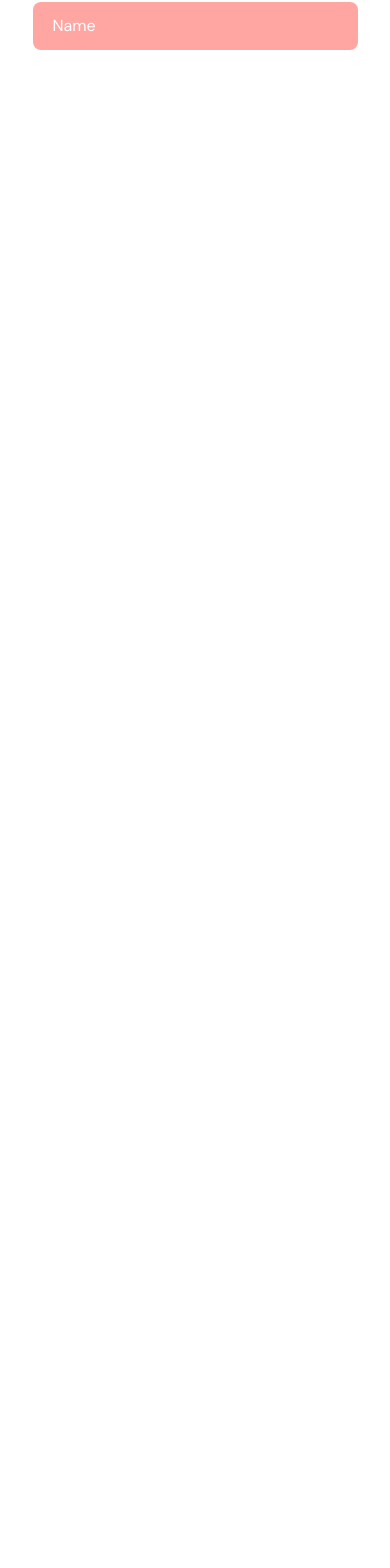
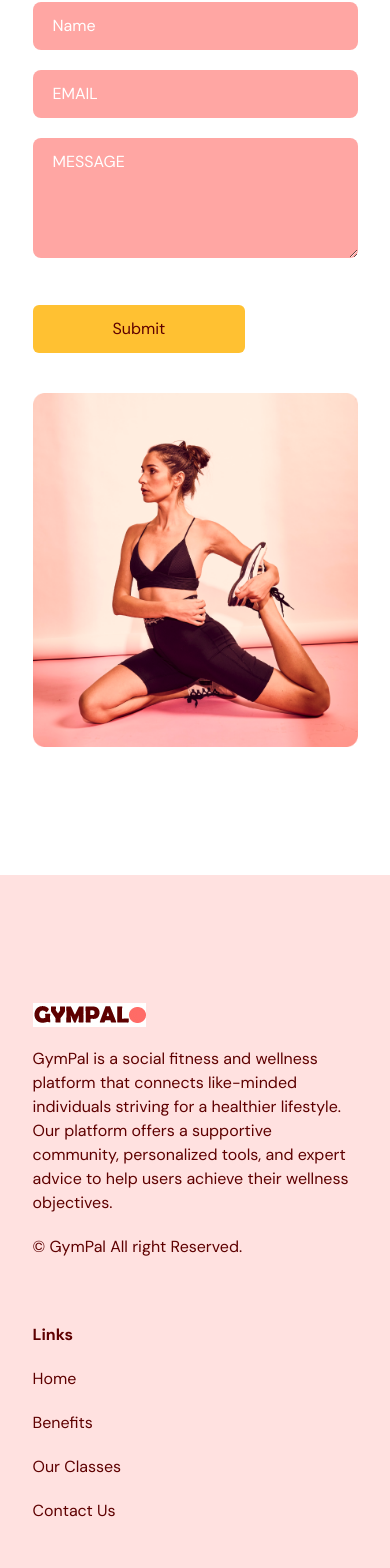
Before and after one commit to seunosinowo/GymPal, a React (Vite) app: page / in a window 390 px wide. Shown: the part 4746-6314 px from the top of the page. Before the commit the page ends 4924 px from the top, so only its background shows below. Built offline with nearby package versions, Linux system fonts and the light colour scheme.

Commit message:
Add few Scenes

```diff
--- a/src/App.tsx
+++ b/src/App.tsx
@@ -5,6 +5,7 @@
 import Benefits from "@/scenes/benefits";
 import OurClasses from "@/scenes/OurClasses/OurClasses";
 import ContactUS from "@/scenes/ContactUS/ContactUS";
+import Footer from "@/scenes/Footer/Footer";
 
 
 function App() {
@@ -37,6 +38,7 @@
       <Benefits setSelectedPage={setSelectedPage}/>
       <OurClasses setSelectedPage={setSelectedPage} />
       <ContactUS setSelectedPage={setSelectedPage} />
+      <Footer/>
 
   </div>
   )
--- a/src/scenes/ContactUS/ContactUS.tsx
+++ b/src/scenes/ContactUS/ContactUS.tsx
@@ -10,7 +10,7 @@
 }
 
 const ContactUS = ({setSelectedPage}: Props) => {
-    const inputStyles = `w-full rounded-lg bg-primary-300 px-5 py-3 placeholder-white`
+    const inputStyles = `mb-5 w-full rounded-lg bg-primary-300 px-5 py-3 placeholder-white`
 
     const {
         register,
@@ -30,7 +30,7 @@
     <motion.div onViewportEnter={() => setSelectedPage(SelectedPage.ContactUs)}>
         {/* Header */}
         <motion.div
-            className="md:w-3/5"
+            className="md:w-full"
             initial = "hidden"
             whileInView="visible"
             viewport={{once: true, amount: 0.5}}
@@ -66,9 +66,10 @@
                     >
                     <form target="_blank"
                         onSubmit = {onSubmit}
-                        action="https://formsubmit.co/oluwaseunpaul98@gmail.com"
+                        action="https://formsubmit.co/d202631877854b8639eb7d30eda81896"
                         method="POST"
                     >
+                        {/* Name */}
                         <input
                             className = {inputStyles}
                             type="text"
@@ -81,12 +82,75 @@
                         {errors.name && (
                             <p className="mt-1 text-primary-500">
                                 {errors.name.type === "required" && "This field is required"}
-                                {errors.name.type === "maxLength" && "This field is required"}
+                                {errors.name.type === "maxLength" && "Max Length is 100 char"}
                             </p>
                         )}
+
+                        {/* Email */}
+                        <input
+                            className = {inputStyles}
+                            type="text"
+                            placeholder="EMAIL"
+                            {...register("email", {
+                                required: true,
+                                pattern: /^[A-Z0-9._%+-]+@[A-Z0-9.-]+\.[A-Z]{2,}$/i
+                            })}
+                        />
+                        {errors.email && (
+                            <p className="mt-1 text-primary-500">
+                                {errors.email.type === "required" && "This field is required"}
+                                {errors.email.type === "pattern" && "Invalid email address"}
+                            </p>
+                        )}
+
+                         {/* Message */}
+                        <textarea
+                            className = {inputStyles}
+                            placeholder="MESSAGE"
+                            {...register("message", {
+                                required: true,
+                                maxLength: 2000,
+                            })}
+                            rows={4}
+                            cols={50}
+                        />
+                        {errors.message && (
+                            <p className="mt-1 text-primary-500">
+                                {errors.message.type === "required" && "This field is required"}
+                                {errors.message.type === "maxLength" && "Max Length is 2000 char"}
+                            </p>
+                        )}
+
+                        {/* Submit */}
+                        <button
+                            type="submit"
+                            className="mt-5 rounded-md bg-secondary-500 px-20 py-3 transition duration-300 hover:text-white"
+                        >Submit
+                        </button>
                     </form>
                 </motion.div>
-            </div>
+
+                <motion.div
+                    className="relative mt-10 basis-3/5 md:mt-0"
+                    initial = "hidden"
+                    whileInView = "visible"
+                    viewport = {{once: true, amount: 0.5}}
+                    transition = {{delay:0.2, duration: 0.5}}
+                    variants = {{
+                        hidden: {opacity: 0, y: 50},
+                        visible: {opacity: 1, y:0}
+                    }}>
+
+
+
+                <div className="w-full before:absolute before:-bottom-12 before:-right-10 before::z-[-1]">
+                        <img
+                        src={ContactUsPageGraphic} alt="Contact Us Graphic"
+                            className="w-full"
+                        />
+                    </div>
+                    </motion.div>
+                </div>
 
         </motion.div>
 
--- /dev/null
+++ b/src/scenes/Footer/Footer.tsx
@@ -0,0 +1,37 @@
+import Logo from "@/assets/Logo.jpg"
+
+
+const footer = () => {
+  return (
+  <footer className="bg-primary-100 py-16">
+        <div className="justify-content mx-auto w-5/6 gap-16 md:flex">
+            <div className="mt-16 basis-1/2 md:mt-0">
+                <img src={Logo} alt="" />
+                <p className="my-5">
+                    GymPal is a social fitness and wellness platform that connects like-minded
+                    individuals striving for a healthier lifestyle. Our platform offers a
+                    supportive community, personalized tools, and expert advice to help
+                    users achieve their wellness objectives.
+                </p>
+                <p>&copy; GymPal  All right Reserved.</p>
+            </div>
+
+            <div className="mt-16 basis-1/4 md:mt-0">
+                <h4 className="font-bold">Links</h4>
+                <p className="my-5">Home</p>
+                <p className="my-5">Benefits</p>
+                <p className="my-5">Our Classes</p>
+                <p className="my-5">Contact Us</p>
+            </div>
+
+            <div className="mt-16 basis-1/4 md:mt-0">
+                <h4 className="font-bold">Contact</h4>
+                <p className="my-5">Get in Touch with Us to Transform Your Fitness Journey!</p>
+                <p>(333) 455</p>
+            </div>
+
+        </div>
+  </footer>
+)}
+
+export default footer
--- a/src/scenes/home/Home.tsx
+++ b/src/scenes/home/Home.tsx
@@ -38,7 +38,7 @@
                 }}>
 
                     <div className='relative'>
-                        <div className='before:absolute before:-top-20 before:-left-20 before:z-[-1] md:before:content-gympaltext'>
+                        <div className='before:absolute before:-top-20 before:-left-20 before:z-[-1]'>
                             <img src={HomePageText_1} alt="home-page-text"
                             className='-ms-6'
                             />
```
